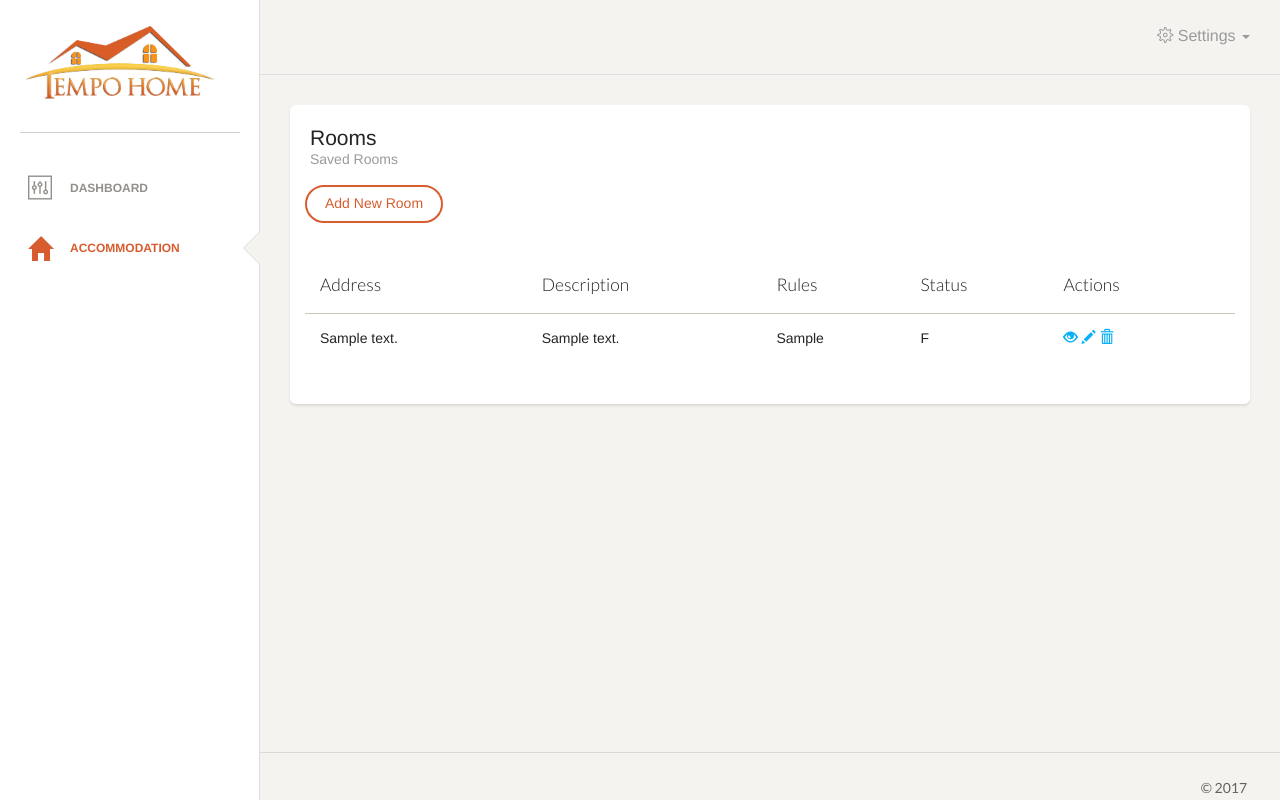
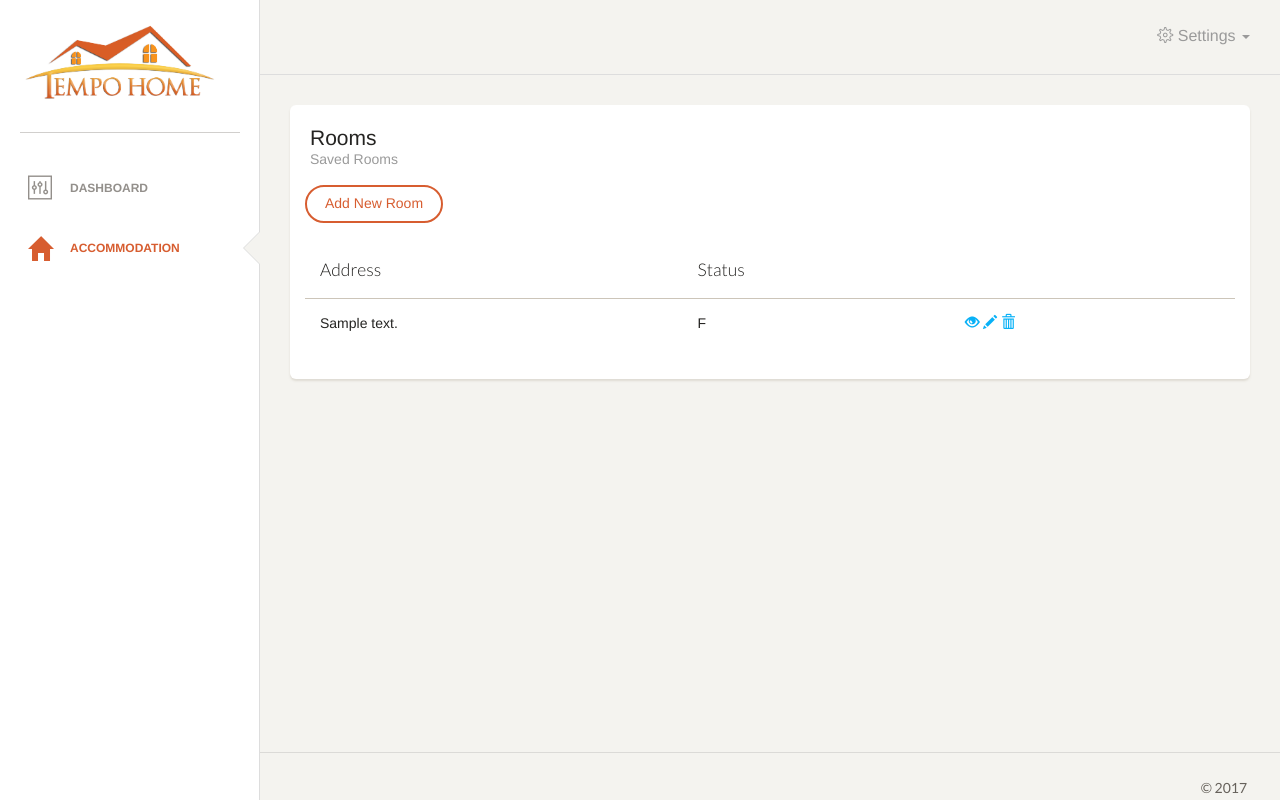
Before and after one commit to lauraschiatti/TempoHome, a Django app: page /account/rooms in a window 1280 px wide. Run offline with Django 3.2, Linux system fonts and the light colour scheme; a user stored in the database is signed in; tables that the repository leaves empty hold one stand-in row (values such as "Sample post"); some libraries are stand-ins or nearby versions.

Commit message:
Fix room list template

```diff
--- a/static/css/paper-dashboard.css
+++ b/static/css/paper-dashboard.css
@@ -2763,3 +2763,22 @@ hr {
     overflow-y: hidden;
     -ms-overflow-style: -ms-autohiding-scrollbar;
     -webkit-overflow-scrolling: touch; } }
+
+
+body {
+  /* These are technically the same, but use both */
+  overflow-wrap: break-word;
+  word-wrap: break-word;
+
+  -ms-word-break: break-all;
+  /* This is the dangerous one in WebKit, as it breaks things wherever */
+  word-break: break-all;
+  /* Instead use this non-standard one: */
+  word-break: break-word;
+
+  /* Adds a hyphen where the word breaks, if supported (No Blink) */
+  -ms-hyphens: auto;
+  -moz-hyphens: auto;
+  -webkit-hyphens: auto;
+  hyphens: auto;
+}
--- a/templates/accommodation/room_list.html
+++ b/templates/accommodation/room_list.html
@@ -35,24 +35,19 @@
                     <br><br>
 
                     {% if room_list %}
-                        <div class="content table-responsive table-full-width">
+                        <div class="table-responsive">
                             <table class="table table-striped">
                                 <thead>
                                     <th>Address</th>
-                                    <th>Description</th>
-                                    <th>Rules</th>
                                     <th>Status</th>
-                                    <th>Actions</th>
                                 </thead>
                                 <tbody>
                                     {% for room in room_list %}
                                         <tr>
                                             <td>{{ room.address }}</td>
-                                            <td>{{ room.description }}</td>
-                                            <td>{{ room.rules }}</td>
                                             <td>{{ room.status }}</td>
                                             <td>
-                                               <a class="btn-link" href="{% url 'accommodation:new_room' %}"><i class="glyphicon glyphicon-eye-open"></i></a>
+                                               <a class="btn-link" href="{% url 'accommodation:room_detail' room.id %}"><i class="glyphicon glyphicon-eye-open"></i></a>
                                                <a class="btn-link" href="{% url 'accommodation:new_room' %}"><i class="glyphicon glyphicon-pencil"></i></a>
                                                <a class="btn-link" href="{% url 'accommodation:new_room' %}"><i class="glyphicon glyphicon-trash"></i></a>
                                             </td>
```
